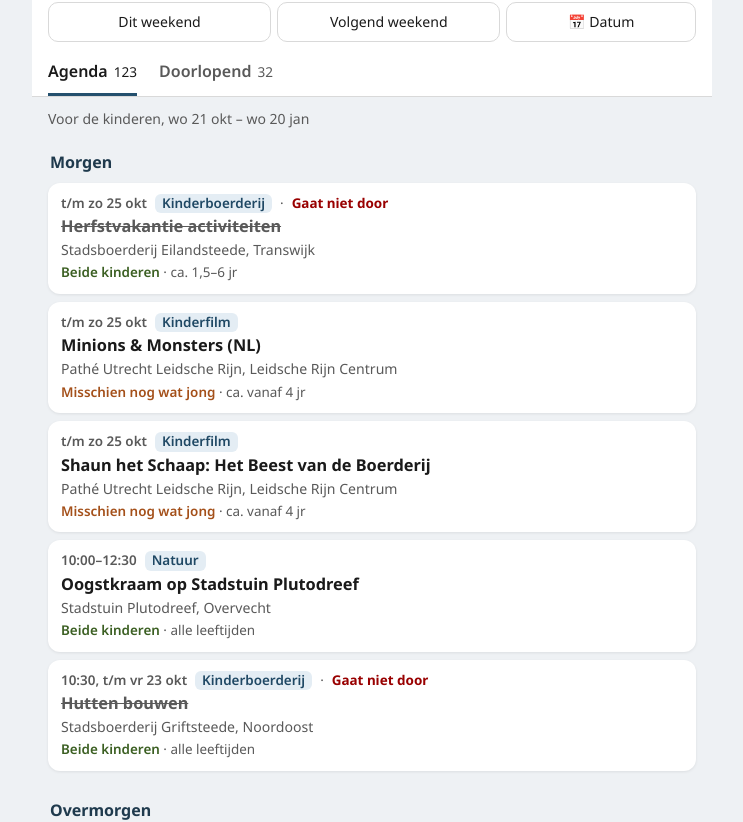
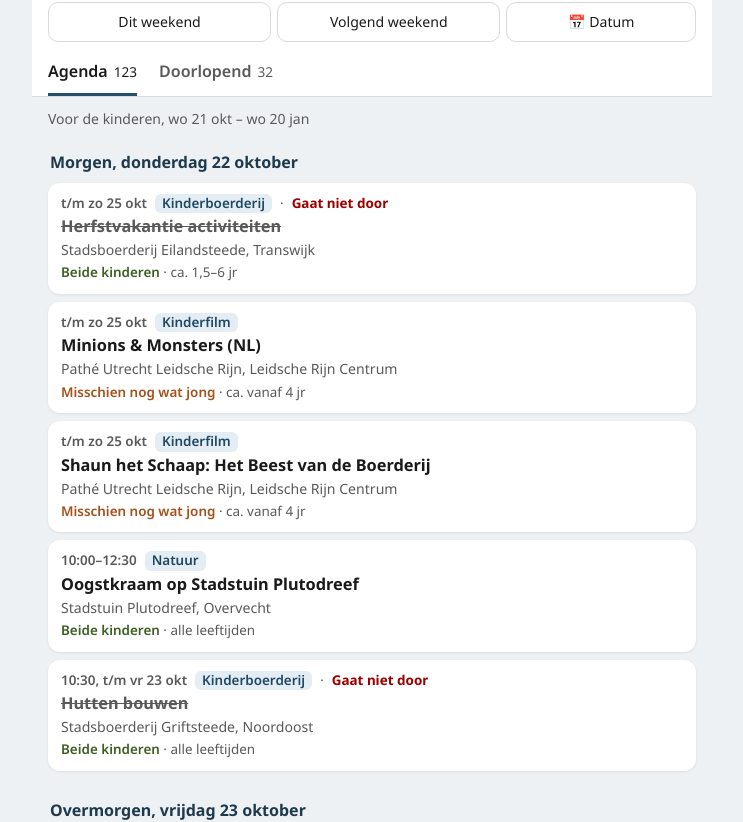
Before and after one commit to tomasr91/wattedoeninutrecht, a React (Vite) app: page / in a window 1280 px wide. Shown: the part 158-980 px from the top of the page, without its empty margins (268-1011 px from the left). Built offline with nearby package versions, Linux system fonts and the light colour scheme.

Commit message:
Dagkop: 'Morgen, vrijdag 23 oktober' en 'Overmorgen, …' met datum
Co-Authored-By: Claude Opus 5.5 <noreply@anthropic.com>
Claude-Session: https://claude.ai/code/session_017ztSDsxaBpC9ShY7qpLFy6

```diff
--- a/src/domain/dates.ts
+++ b/src/domain/dates.ts
@@ -126,8 +126,8 @@ export function formatMonthYear(key: string): string {
 export function relativeDayLabel(key: string, today: string): string {
   const diff = diffDays(today, key);
   if (diff === 0) return 'Vandaag';
-  if (diff === 1) return 'Morgen';
-  if (diff === 2) return 'Overmorgen';
+  if (diff === 1) return `Morgen, ${formatLongDate(key)}`;
+  if (diff === 2) return `Overmorgen, ${formatLongDate(key)}`;
   return formatLongDate(key).replace(/^./, (c) => c.toUpperCase());
 }
 
```
